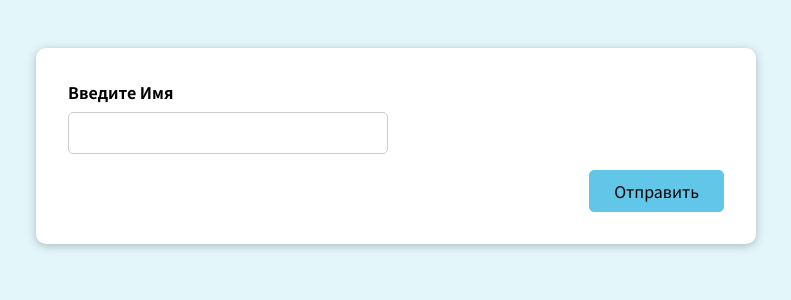
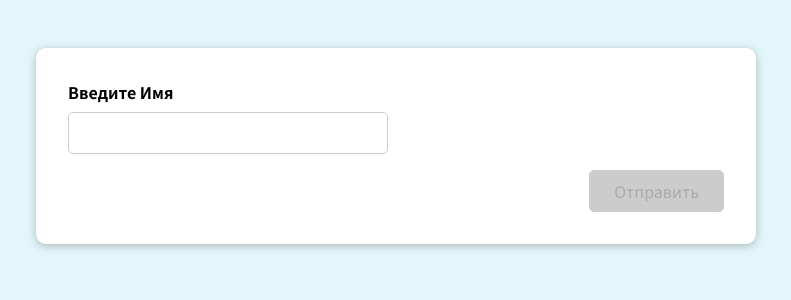
Before and after one commit to MityaDV/working-with-user-input, a React (Create React App) app: page / in a window 1280 px wide. Shown: the top 300 px of the page, without its empty margins (244-1035 px from the left). Built offline with nearby package versions, Linux system fonts and the light colour scheme.

Commit message:
182. Управление Валидацией Всей Формы

```diff
--- a/src/components/SomeInput.js
+++ b/src/components/SomeInput.js
@@ -1,12 +1,28 @@
-import { useState } from 'react';
+import { useEffect, useState } from 'react';
 
 const SomeInput = (props) => {
   const [enteredName, setEnteredName] = useState('');
-  // const [isEnteredNameValid, setIsEnteredNameValid] = useState(false);
   const [wasNameInputTouched, setWasNameInputTouched] = useState(false);
+  // const [isFormValid, setIsFormValid] = useState(false);
 
   const isEnteredNameValid = enteredName.trim() !== '';
   const isNameInputInvalid = !isEnteredNameValid && wasNameInputTouched;
+
+  // useEffect(() => {
+  //   if (isEnteredNameValid) {
+  //     setIsFormValid(true);
+  //   } else {
+  //     setIsFormValid(false);
+  //   }
+  // }, [isEnteredNameValid]);
+
+  // OR
+
+  let isFormValid = false;
+
+  if (isEnteredNameValid) {
+    isFormValid = true;
+  }
 
   const nameInputChangeHandler = (e) => {
     setEnteredName(e.target.value);
@@ -48,7 +64,7 @@ const SomeInput = (props) => {
         {isNameInputInvalid && <p className="error-text">Обязательное поле</p>}
       </div>
       <div className="form-actions">
-        <button>Отправить</button>
+        <button disabled={!isFormValid}>Отправить</button>
       </div>
     </form>
   );
--- a/src/index.css
+++ b/src/index.css
@@ -79,6 +79,13 @@ button:active {
   border-color: #0ab2ea;
 }
 
+button:disabled, button:disabled:hover, button:disabled:active {
+    background-color: #ccc;
+    color: darkgray;
+    border-color: #ccc;
+    cursor: not-allowed;
+}
+
 .form-actions {
   text-align: right;
 }
```
Also changed, not shown: 1 other file (tests, documents, lock files or other folders).
